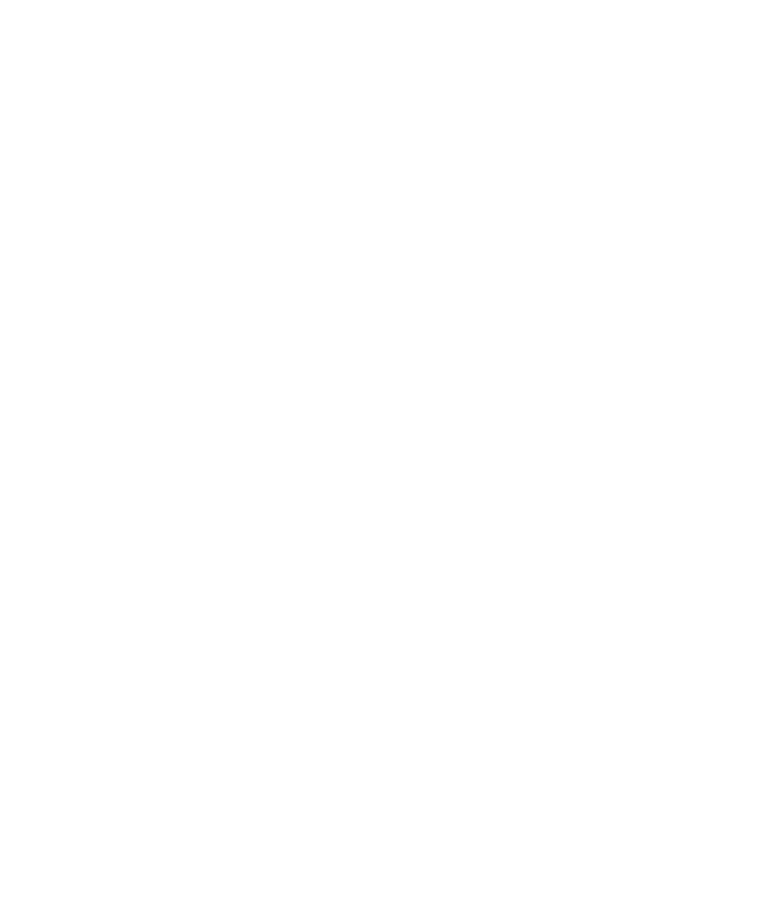
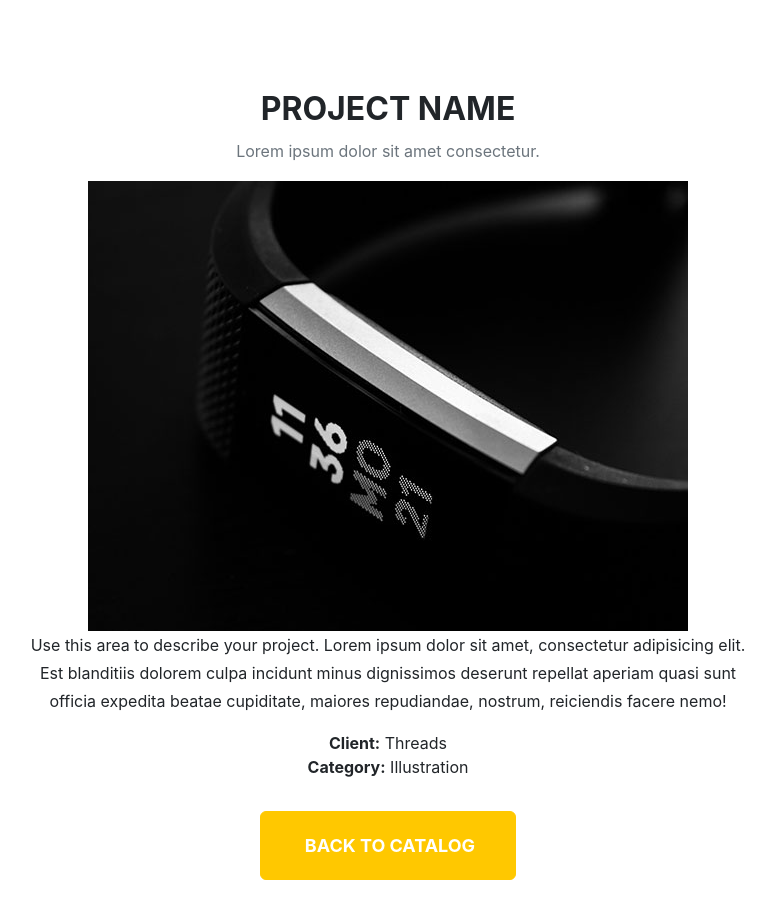
Before and after one commit to Sam12354/SoftUni-React-Exam-App, a React (Vite) app in the folder client/: page / in a window 1280 px wide. Shown: the part 5200-6118 px from the top of the page, without its empty margins (252-1024 px from the left). Before the commit the page ends 5146 px from the top, so only its background shows below. Built offline with nearby package versions, Linux system fonts and the light colour scheme.

Commit message:
details html component making

```diff
--- a/client/src/App.jsx
+++ b/client/src/App.jsx
@@ -3,9 +3,10 @@
 import Footer from "./components/footer/Footer"
 import Login from "./components/login/Login"
 import Register from "./components/register/Register"
-import Sell from "./components/Sell/Sell"
+import Sell from "./components/sell/Sell"
 import EditProduct from "./components/editproduct/EditProduct"
 import Catalog from "./components/catalog/Catalog"
+import Details from "./components/details/Details"
 
 function App() {
     return (
@@ -18,6 +19,7 @@
             <Sell />
             <EditProduct />
             <Catalog />
+            <Details />
         </div>
     )
 }
--- /dev/null
+++ b/client/src/components/details/Details.jsx
@@ -0,0 +1,31 @@
+export default function Details() {
+    return (
+        <>
+            <section className="details-section d-flex justify-content-center align-items-center">
+                <div className="container">
+                    <div className="row justify-content-center">
+                        <div className="col-lg-8">
+                            <div className="details-content text-center d-flex flex-column align-items-center">
+                                <h2 className="text-uppercase">Project Name</h2>
+                                <p className="item-intro text-muted">Lorem ipsum dolor sit amet consectetur.</p>
+                                <img className="img-fluid d-block mx-auto" src="images/portfolio/1.jpg" alt="Project" />
+                                <p>
+                                    Use this area to describe your project. Lorem ipsum dolor sit amet, consectetur adipisicing elit.
+                                    Est blanditiis dolorem culpa incidunt minus dignissimos deserunt repellat aperiam quasi sunt officia
+                                    expedita beatae cupiditate, maiores repudiandae, nostrum, reiciendis facere nemo!
+                                </p>
+                                <ul className="list-inline">
+                                    <li><strong>Client:</strong> Threads</li>
+                                    <li><strong>Category:</strong> Illustration</li>
+                                </ul>
+                                <button className="btn btn-primary btn-xl text-uppercase mt-3" type="button">
+                                    <i className="fas fa-arrow-left me-1"></i> Back to Catalog
+                                </button>
+                            </div>
+                        </div>
+                    </div>
+                </div>
+            </section>
+        </>
+    );
+}
```
